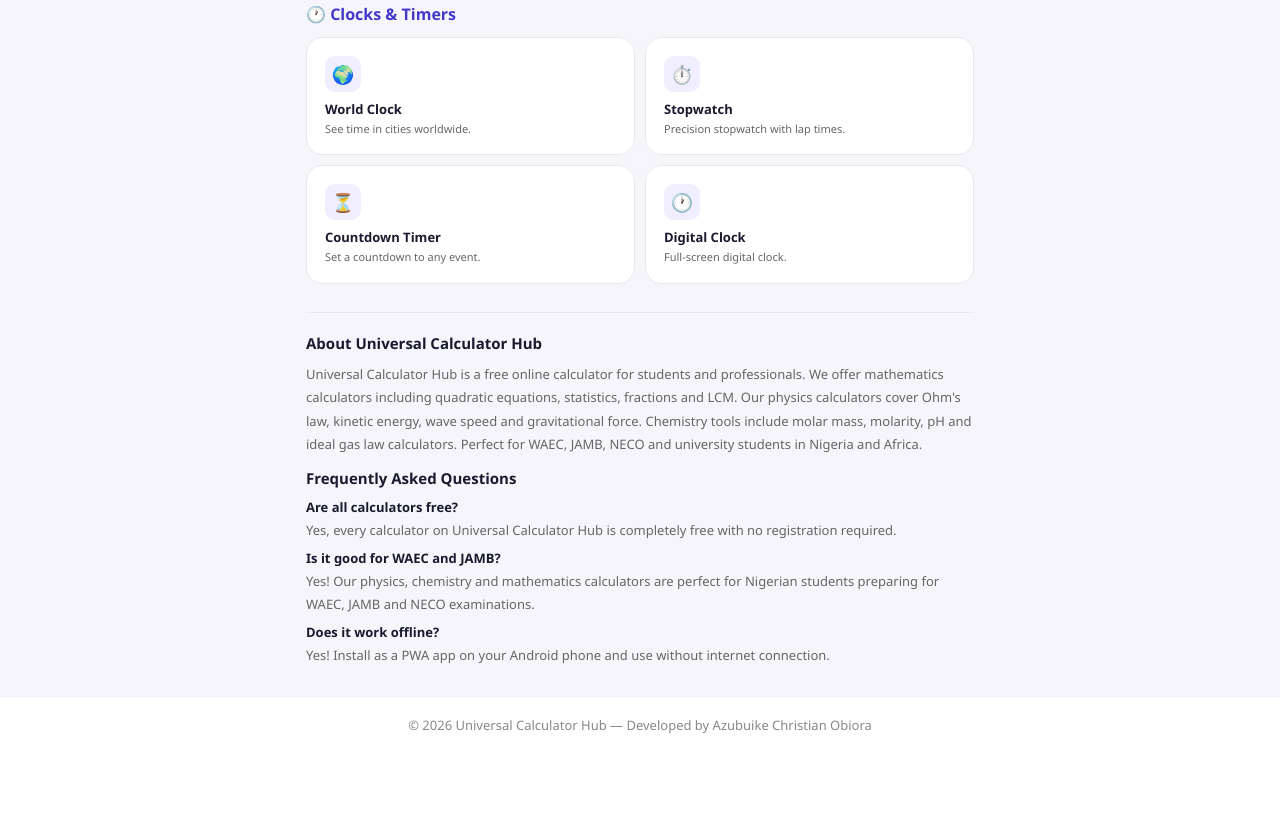
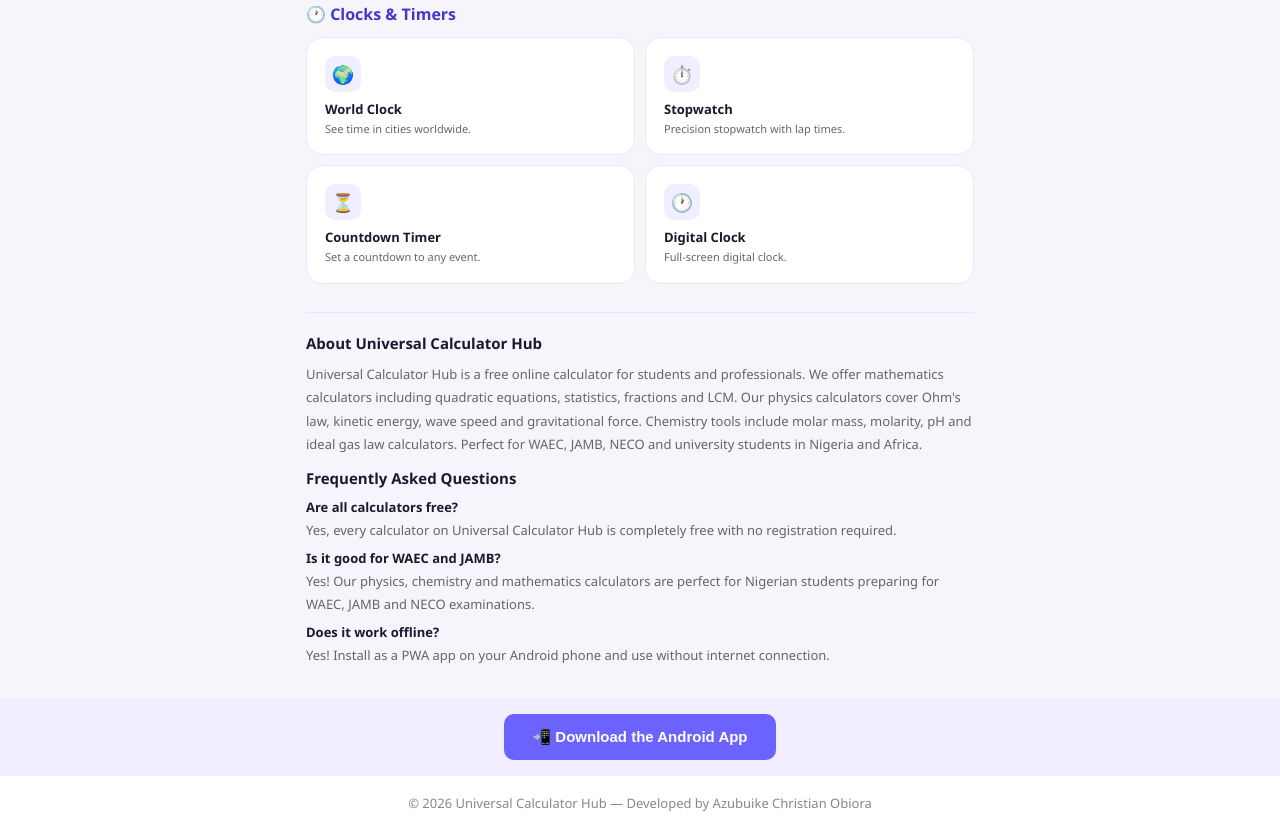
Before and after one commit to Azubuike75/calchub, a plain HTML site: page index.html in a window 1280 px wide. Shown: the part 3552-4392 px from the top of the page. Before the commit the page ends 4314 px from the top, so only its background shows below. Drawn offline with nearby package versions, Linux system fonts and the light colour scheme.

Commit message:
Add download link for Android app in index.html
Added a download link for the Android app with styling.

```diff
--- a/index.html
+++ b/index.html
@@ -19,8 +19,18 @@
 <script src="https://cdnjs.cloudflare.com/ajax/libs/babel-standalone/7.23.2/babel.min.js"></script>
 <style>* { box-sizing: border-box; margin: 0; padding: 0; } ::-webkit-scrollbar { width: 5px; } ::-webkit-scrollbar-thumb { background: #ddd; border-radius: 3px; }</style>
 </head>
-<body>
-<div id="root"></div>
+<body><div id="root"></div>
+
+<div style="text-align:center; padding:16px; background:#f0eeff;">
+  <a href="https://apkpure.com/universal-calculator-hub/com.mythbborrnquill.app"
+     target="_blank" rel="noopener"
+     style="display:inline-block; background:#6c63ff; color:#fff;
+     padding:14px 28px; border-radius:10px; text-decoration:none;
+     font-weight:700; font-family:sans-serif; font-size:15px;">
+     📲 Download the Android App
+  </a>
+</div>
+
 <script type="text/babel">
 const { useState } = React;
 
```
